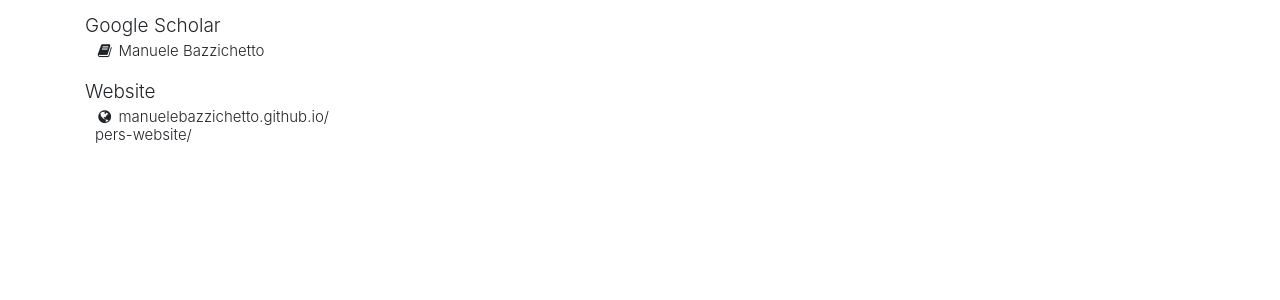
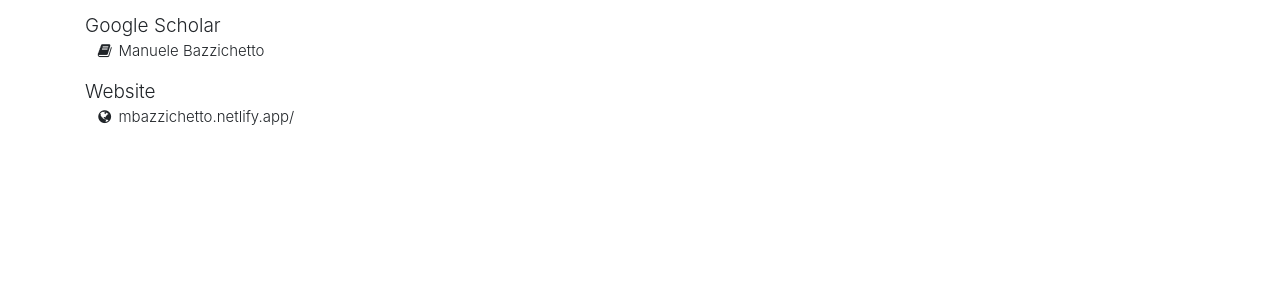
Before and after one commit to petrkeil/petrkeil.github.io, a Jekyll site: the page built from team/_posts/2022-10-01-manuele-bazzichetto.md, in a window 1280 px wide. Shown: the part 438-738 px from the top of the page. Built offline with Jekyll 4.4.1, drawn with Linux system fonts in a browser that asks for light colours; some of the changed lines change nothing that is shown.

Commit message:
manuele uptade

```diff
--- a/team/_posts/2022-10-01-manuele-bazzichetto.md
+++ b/team/_posts/2022-10-01-manuele-bazzichetto.md
@@ -7,8 +7,8 @@
 twitter: mbazzichetto
 github: ManueleBazzichetto
 scholar: RysWTycAAAAJ&hl
-website: https://manuelebazzichetto.github.io/pers-website/
-cv: https://github.com/ManueleBazzichetto/pers-website/blob/main/CVfolder/ManueleBazzichettoCV.pdf
+website: https://mbazzichetto.netlify.app/
+cv: https://mbazzichetto.netlify.app/uploads/ManueleBazzichettoCV.pdf
 ---
 
 Manuele is a vegetation ecologist broadly interested in biological invasions, biogeography, species distribution modelling, and, from recently, in the effect of climatic anomalies on ecosystem stability.
```
